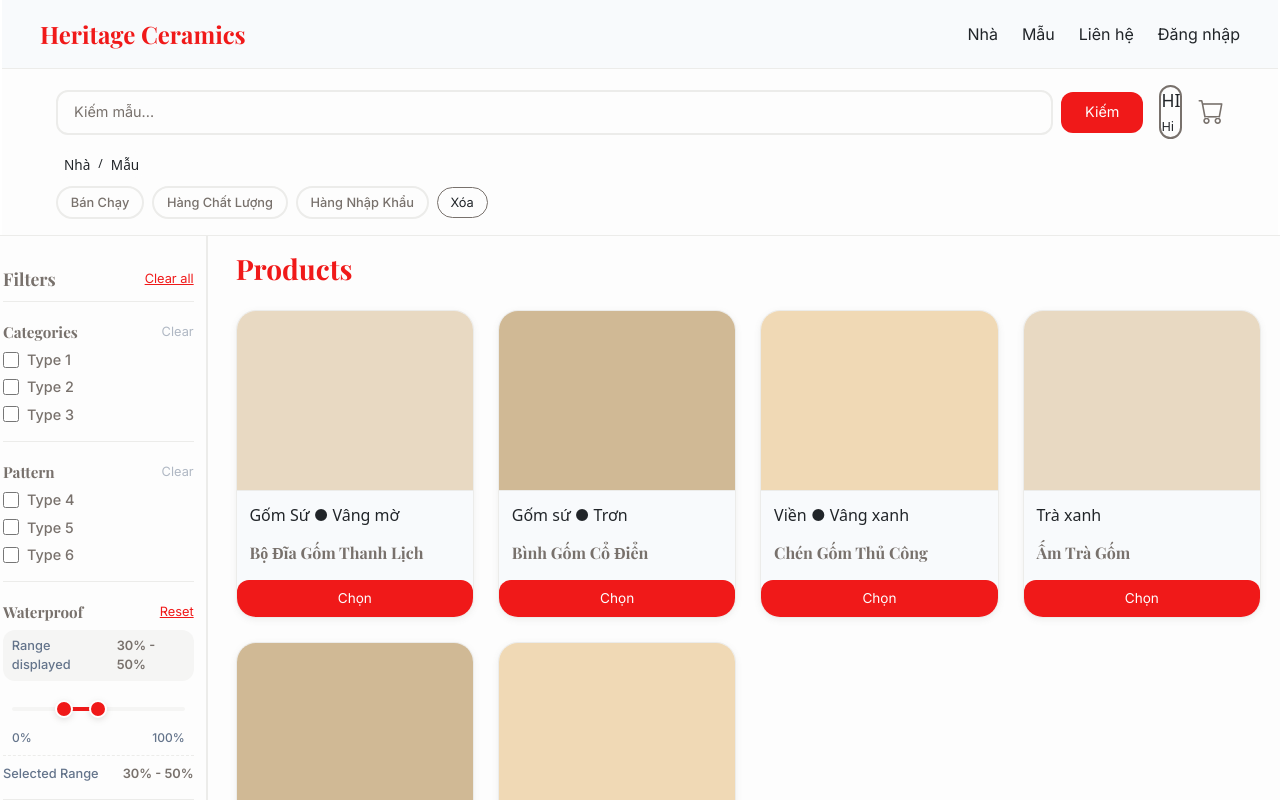
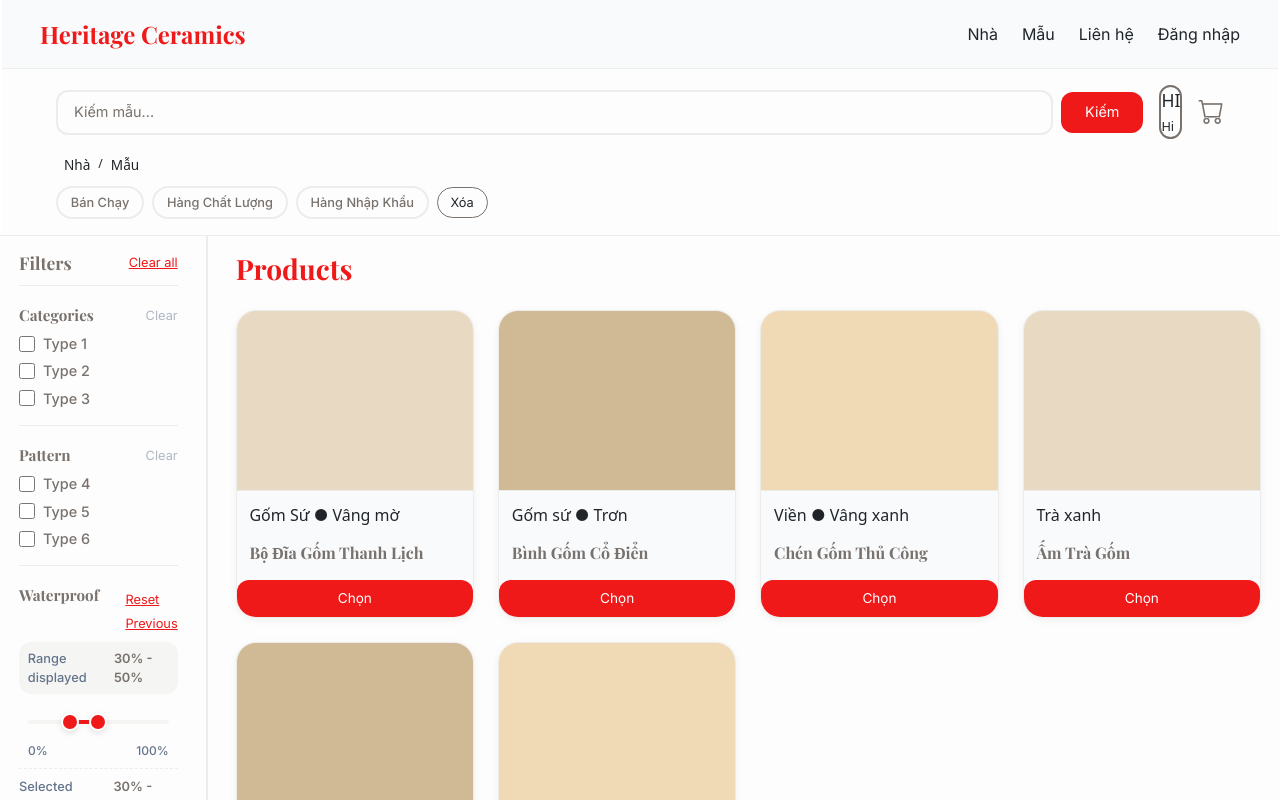
Before and after one commit to stevenmach123/cera-react, a React (Vite) app in the folder ceramic-react/: page /home/products in a window 1280 px wide. Shown: the top 800 px of the page. Built offline with nearby package versions, Linux system fonts and the light colour scheme.

Commit message:
filter slide previous

```diff
--- a/ceramic-react/src/components/filter/FilterMini.scss
+++ b/ceramic-react/src/components/filter/FilterMini.scss
@@ -5,6 +5,7 @@
   width: 100%;
   min-width: 0;
   font-family: var(--font-sans);
+  padding: 0 1rem;
 }
 
 .filter-mini__header {
@@ -50,7 +51,7 @@
 .filter-group__header,
 .filter-slide-group__header {
   display: flex;
-  align-items: center;
+  align-items:start;
   justify-content: space-between;
   gap: 0.5rem;
   margin-bottom: 0.5rem;
--- a/ceramic-react/src/components/filter/FilterMini.tsx
+++ b/ceramic-react/src/components/filter/FilterMini.tsx
@@ -109,7 +109,16 @@ export default function FilterMini({ onApply }: FilterMiniProps) {
       }))
     );
   };
+const restoreRange = (idx: number) => {
+  const slide = filterSlides[idx];
+  if (!slide) return;
 
+  setTempSlides((prev) =>
+    prev.map((range, i) =>
+      i === idx ? { min: slide.min, max: slide.max } : range
+    )
+  );
+};
   const updateTempRange = (
     idx: number,
     active: 'min' | 'max',
@@ -200,6 +209,7 @@ export default function FilterMini({ onApply }: FilterMiniProps) {
           temp={tempSlides[i]}
           onUpdate={(active, value) => updateTempRange(i, active, value)}
           onReset={() => resetRange(i)}
+          restoreRange={()=>restoreRange(i)}
         />
       ))}
 
--- a/ceramic-react/src/components/filter/FilterSlideGroup.tsx
+++ b/ceramic-react/src/components/filter/FilterSlideGroup.tsx
@@ -6,6 +6,7 @@ interface FilterSlideGroupProps {
   temp: FilterRangeValue;
   onUpdate: (active: 'min' | 'max', value: number) => void;
   onReset: () => void;
+  restoreRange:()=>void;
 }
 
 function formatValue(value: number, unit: string) {
@@ -26,6 +27,7 @@ export default function FilterSlideGroup({
   temp,
   onUpdate,
   onReset,
+  restoreRange
 }: FilterSlideGroupProps) {
   const [activeThumb, setActiveThumb] = useState<'min' | 'max'>('max');
 
@@ -41,9 +43,13 @@ export default function FilterSlideGroup({
     <div className="filter-slide-group">
       <div className="filter-slide-group__header">
         <h3 className="filter-slide-group__title">{slide.title}</h3>
-        <button type="button" className="filter-link" onClick={onReset}>
-          Reset
-        </button>
+        <div>
+            <button type="button" className="filter-link" onClick={onReset}>
+            Reset    </button> <br/>
+            <button type="button" className="filter-link" onClick={restoreRange}>
+            Previous </button>
+        </div>
+
       </div>
 
 
--- a/ceramic-react/src/components/home/BrandIntro.scss
+++ b/ceramic-react/src/components/home/BrandIntro.scss
@@ -15,7 +15,7 @@
     display:flex;
 }
 .head-title{
-    color:var(--color-text-grey);
+    color:var(--color-on-surface);
      font-family: var(--font-serif);
   font-size: 1.5rem;
     font-weight: 700;
--- a/ceramic-react/src/components/home/CartSidebar.tsx
+++ b/ceramic-react/src/components/home/CartSidebar.tsx
@@ -25,9 +25,9 @@ export default function CartSidebar() {
         </button>
 
         <div className="cart-sidebar-header">
-          <span className="headsize">Võ hàng</span>
-          <span style={{ fontSize: '0.9rem' }}>có</span>
-          <span className="headsize">{cartItems.length}&nbsp;món</span>
+          <span className="headsize">Võ hàng có</span>
+           <span style={{color:'var(--color-primary)'}}>{cartItems.length}</span>
+          <span className="headsize">món</span>
         </div>
 
         <div className="cart-sidebar-content">
@@ -75,7 +75,7 @@ export default function CartSidebar() {
           <div className="cart-sidebar-footer">
             <div className="total">
               <span>Tổng số lượng:</span>
-              <span className="total-price">{totalCount}</span>
+              <span style={{fontSize:'1.5rem'}}>{totalCount}</span>
             </div>
             <button className="checkout-btn">Kiểm & Đặt hàng</button>
           </div>
--- a/ceramic-react/src/components/home/SearchRoom.scss
+++ b/ceramic-react/src/components/home/SearchRoom.scss
@@ -16,6 +16,7 @@
    margin:0rem auto 1rem;
 
 }
+
 
 
 
```
